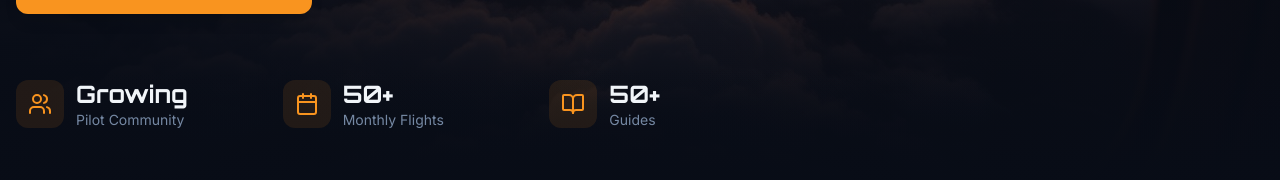
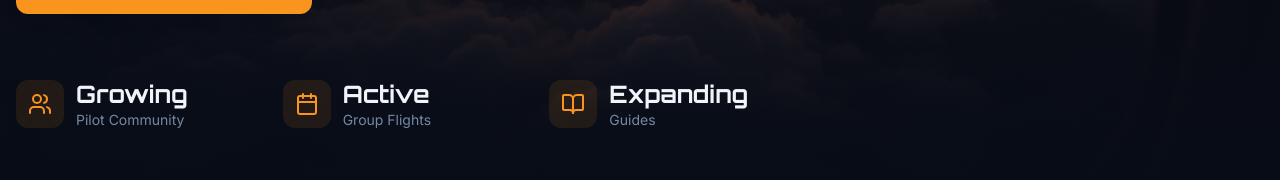
Before and after one commit to amirarsalanzilabi/AlpivionNetwork-Website, a React (Vite) app: page / in a window 1280 px wide. Shown: the part 605-785 px from the top of the page. Built offline with nearby package versions, Linux system fonts and the light colour scheme; no server answers.

Commit message:
Swap hero stats to non-numeric copy

```diff
--- a/src/components/sections/HeroSection.tsx
+++ b/src/components/sections/HeroSection.tsx
@@ -63,8 +63,8 @@ const HeroSection = () => {
                 <Calendar className="w-6 h-6 text-primary" />
               </div>
               <div>
-                <div className="text-2xl font-bold font-display text-foreground">50+</div>
-                <div className="text-sm text-muted-foreground">Monthly Flights</div>
+                <div className="text-2xl font-bold font-display text-foreground">Active</div>
+                <div className="text-sm text-muted-foreground">Group Flights</div>
               </div>
             </div>
             <div className="flex items-center gap-3">
@@ -72,7 +72,7 @@ const HeroSection = () => {
                 <BookOpen className="w-6 h-6 text-primary" />
               </div>
               <div>
-                <div className="text-2xl font-bold font-display text-foreground">50+</div>
+                <div className="text-2xl font-bold font-display text-foreground">Expanding</div>
                 <div className="text-sm text-muted-foreground">Guides</div>
               </div>
             </div>
```
